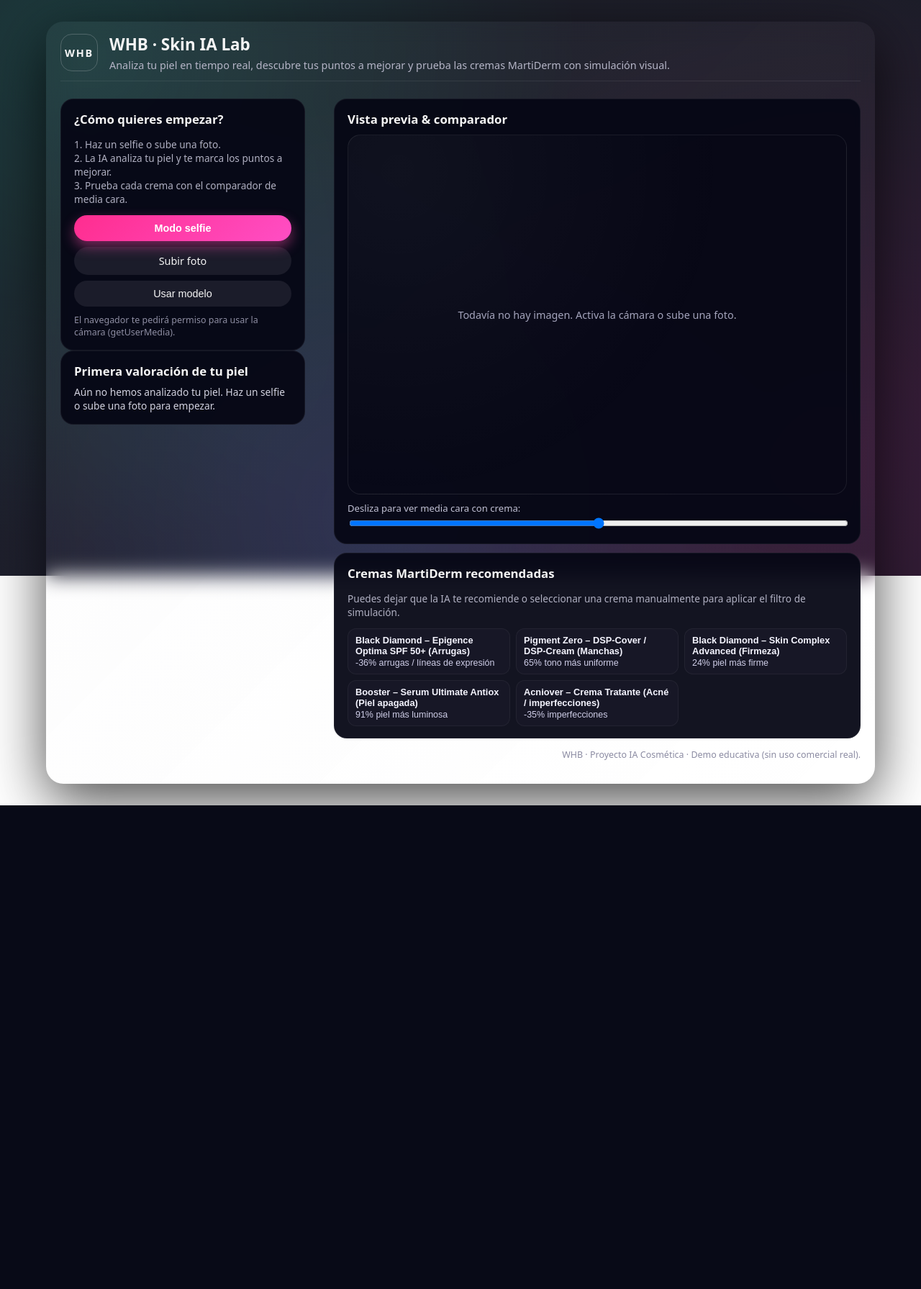
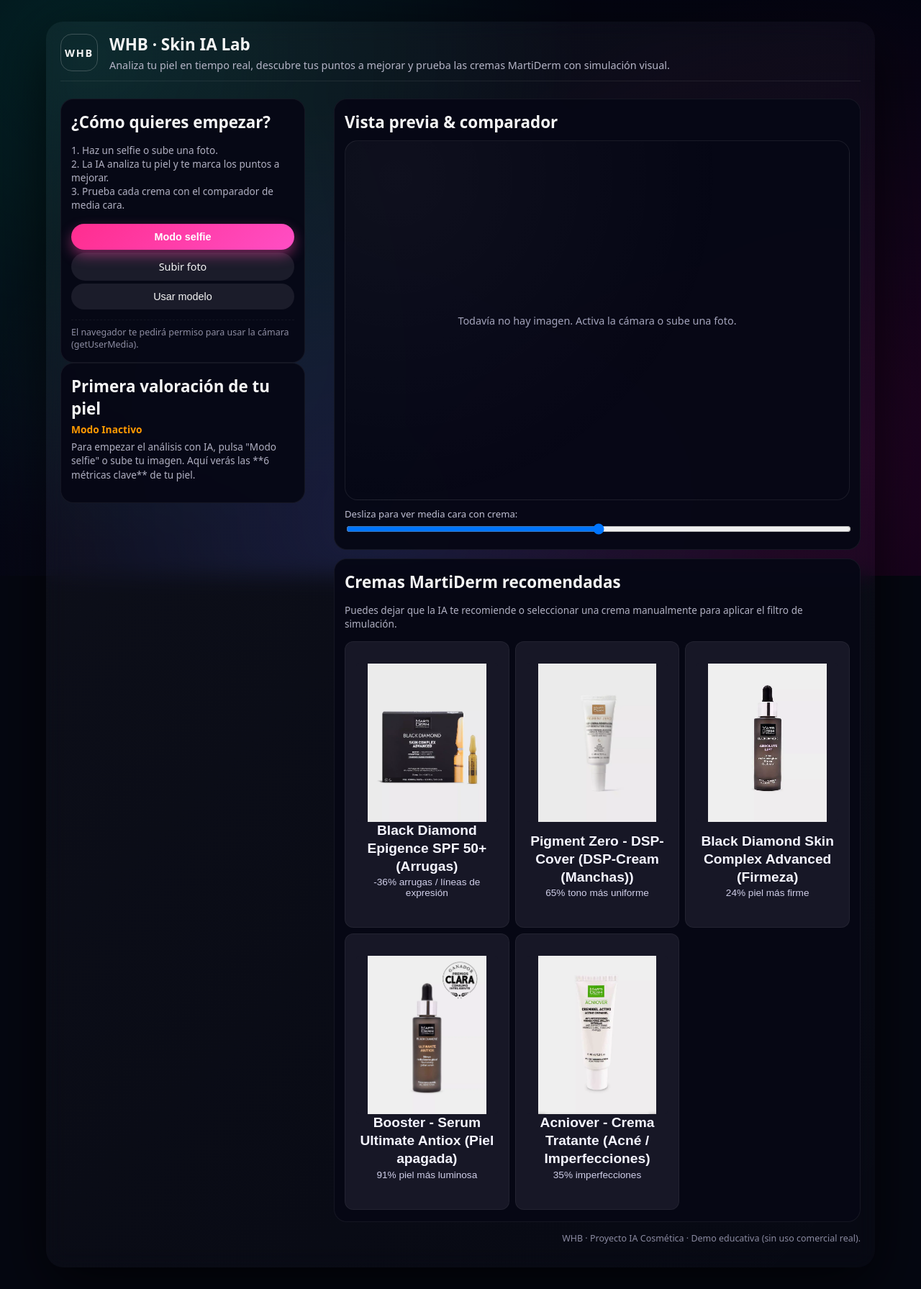
Before and after one commit to welin-silva/WHB, a Flask app: page / in a window 1280 px wide. Shown: the whole page at 72% size. Before the commit the page ends 1119 px from the top, so only its background shows below. Run offline with Flask 3, Linux system fonts and the light colour scheme.

Commit message:
Bastantes cambios incluidas las imagenes de los productos

```diff
--- a/whb/backend/app.py
+++ b/whb/backend/app.py
@@ -20,33 +20,33 @@
 MARTIDERM_PRODUCTS = [
     {
         "id": "arrugas",
-        "nombre": "Black Diamond – Epigence Optima SPF 50+ (Arrugas)",
+        "nombre": "Black Diamond Epigence SPF 50+ (Arrugas)",
         "beneficio": "-36% arrugas / líneas de expresión",
-        "descripcion": "Ayuda a reducir arrugas en contorno de ojos, frente y boca."
+        "imagen_url": "/static/img/arrugas.jpeg"  # RUTA DE IMAGEN
     },
     {
         "id": "manchas",
-        "nombre": "Pigment Zero – DSP-Cover / DSP-Cream (Manchas)",
+        "nombre": "Pigment Zero - DSP-Cover (DSP-Cream (Manchas))",
         "beneficio": "65% tono más uniforme",
-        "descripcion": "Reduce la apariencia de manchas e iguala el tono de la piel."
+        "imagen_url": "/static/img/manchas.jpeg"
     },
     {
         "id": "firmeza",
-        "nombre": "Black Diamond – Skin Complex Advanced (Firmeza)",
+        "nombre": "Black Diamond Skin Complex Advanced (Firmeza)",
         "beneficio": "24% piel más firme",
-        "descripcion": "Mejora la firmeza y la forma del óvalo facial y pómulos."
+        "imagen_url": "/static/img/firmeza.jpeg"
     },
     {
         "id": "piel_apagada",
-        "nombre": "Booster – Serum Ultimate Antiox (Piel apagada)",
+        "nombre": "Booster - Serum Ultimate Antiox (Piel apagada)",
         "beneficio": "91% piel más luminosa",
-        "descripcion": "Aporta luminosidad y efecto glow a la piel cansada."
+        "imagen_url": "/static/img/piel_apagada.jpeg"
     },
     {
         "id": "acne",
-        "nombre": "Acniover – Crema Tratante (Acné / imperfecciones)",
-        "beneficio": "-35% imperfecciones",
-        "descripcion": "Reduce el acné, las imperfecciones y unifica el tono."
+        "nombre": "Acniover - Crema Tratante (Acné / Imperfecciones)",
+        "beneficio": "35% imperfecciones",
+        "imagen_url": "/static/img/acne.jpeg"
     },
 ]
 
--- a/whb/frontend/static/css/whb.css
+++ b/whb/frontend/static/css/whb.css
@@ -2,16 +2,14 @@
  * CONFIGURACIÓN BASE    *
  *********************************/
 * {
-    /* Define que el padding y el borde se incluyan en el ancho y alto total */
     box-sizing: border-box;
 }
 
-/* Estilos principales del cuerpo: fuente, color de fondo, margen */
 body {
     margin: 0;
     font-family: system-ui, -apple-system, BlinkMacSystemFont, "SF Pro", sans-serif;
     color: #f5f5f5;
-    background: #ffffff;
+    background: #050711;
     min-height: 100vh;
 }
 
@@ -19,7 +17,6 @@
 /*********************************
  * FONDO Y WRAPPER       *
  *********************************/
-/* Fondo futurista: gradientes fijos y abstractos */
 .bg-futuristic {
     position: fixed;
     inset: 0;
@@ -32,22 +29,20 @@
     z-index: -2;
 }
 
-/* Contenedor principal de la aplicación (centrado, tamaño máximo y efectos visuales) */
 .app-wrapper {
-    max-width: 90vw; /* Usa el 90% del ancho de la pantalla */
-    margin: 30px auto; /* Margen superior/inferior para separarlo de los bordes */
+    max-width: 90vw;
+    margin: 30px auto;
     padding: 16px 20px 32px;
     backdrop-filter: blur(14px);
-background: linear-gradient(135deg, rgba(200, 200, 210, 0.05), rgba(255, 255, 255, 0.01));
+    background: linear-gradient(135deg, rgba(200, 200, 210, 0.05), rgba(255, 255, 255, 0.01));
     border-radius: 24px;
     box-shadow: 0 24px 80px rgba(0, 0, 0, 0.7);
-    min-height: 95vh; /* Altura mínima para forzar el crecimiento y evitar scroll */
+    min-height: 95vh;
 }
 
 /*********************************
  * ENCABEZADO (HEADER)   *
  *********************************/
-/* Estilos principales del encabezado: usa flexbox para alinear el logo y el texto */
 .app-header {
     display: flex;
     align-items: center;
@@ -57,7 +52,6 @@
     padding-bottom: 12px;
 }
 
-/* Estilos del contenedor del logo */
 .logo {
     width: 52px;
     height: 52px;
@@ -71,7 +65,6 @@
     font-size: 0.9rem;
 }
 
-/* Títulos y párrafos dentro del encabezado */
 .header-text h1 {
     margin: 0 0 4px;
     font-size: 1.4rem;
@@ -87,32 +80,33 @@
 /*********************************
  * LAYOUT PRINCIPAL (GRID)  *
  *********************************/
-/* Contenedor principal: usa Grid para la estructura de 2 columnas (panel izq. y der.) */
 .app-main {
     display: grid;
     grid-template-columns: minmax(0, 340px) minmax(0, 1fr);
     gap: 40px;
 }
 
-/* Estilos comunes para todas las tarjetas de contenido (card, viewer, products) */
 .card,
 .viewer-card,
 .products-card {
     background: rgba(7, 8, 22, 0.95);
     border-radius: 18px;
-    padding: 16px 18px;
+    padding: 16px 14px;
     border: 1px solid rgba(255, 255, 255, 0.06);
 }
 
-/* Estilos para todos los títulos H2 dentro de las tarjetas */
 .card h2,
 .viewer-card h2,
 .products-card h2 {
-    margin: 0 0 8px;
-    font-size: 1.05rem;
+    font-size: 1.4rem;
+    font-weight: 700;
+    margin: 0 0 4px;
 }
 
-/* Estilo para texto pequeño y secundario */
+.products-card p.small {
+    margin-bottom: 15px;
+}
+
 .small {
     font-size: 0.85rem;
     color: #b0b0c2;
@@ -122,7 +116,6 @@
 /*********************************
  * ESTILOS DE BOTONES     *
  *********************************/
-/* Estilos base para todos los botones (incluye la etiqueta de "Subir foto") */
 .btn {
     width: 100%;
     border-radius: 999px;
@@ -134,7 +127,6 @@
     transition: transform 0.08s ease, box-shadow 0.08s ease, background 0.15s ease;
 }
 
-/* Estilos del botón principal (color degradado rosa/morado) */
 .btn-primary {
     background: linear-gradient(135deg, #ff2d8f, #ff4ec4);
     color: #fff;
@@ -142,59 +134,51 @@
     box-shadow: 0 8px 18px rgba(255, 77, 172, 0.45);
 }
 
-/* Estilos del botón secundario (fondo oscuro). Modificado para que el <label> se vea bien. */
 .btn-secondary {
     background: #1b1c2a;
     color: #f5f5f5;
-    display: block; /* Obliga a la etiqueta a tomar todo el ancho */
-    text-align: center; /* Centra el texto dentro de la etiqueta */
+    display: block;
+    text-align: center;
 }
 
-/* Efecto de hover (al pasar el ratón) para todos los botones */
 .btn:hover {
     transform: translateY(-1px);
     box-shadow: 0 10px 25px rgba(0, 0, 0, 0.35);
 }
 
-/* Estilos del grupo de botones (controla el espaciado entre ellos) */
 .button-group .btn {
-    /* Asegura que todos los botones en el grupo tengan el margen para separarse */
-    margin-top: 8px;
+    margin-top: 4px;
 }
 
-/* Elimina el margen superior en el primer botón del grupo */
 .button-group .btn:first-child {
-    margin-top: 0;
+    margin-top: 4px;
 }
 
-/* Estilo para las notas informativas pequeñas */
 .note {
-    margin-top: 10px;
+    margin-top: 14px;
     font-size: 0.78rem;
     color: #8e8ea3;
+    border-top: 1px dashed rgba(255, 255, 255, 0.05);
+    padding-top: 8px;
 }
-
 
 /*********************************
  * VISOR Y COMPARADOR    *
  *********************************/
-/* Ajuste de margen para la tarjeta del visor */
 .viewer-card {
     margin-bottom: 12px;
 }
 
-/* Contenedor del visor de imágenes/vídeo (marco y fondo de la zona de previsualización) */
 .viewer-container {
     margin-top: 10px;
     position: relative;
     border-radius: 18px;
     overflow: hidden;
     background: radial-gradient(circle at 10% 10%, rgba(255, 255, 255, 0.04), transparent 60%);
-    min-height: 500px; /* Altura mínima para que se estire verticalmente */
+    min-height: 500px;
     border: 1px solid rgba(255, 255, 255, 0.08);
 }
 
-/* Oculta el elemento de vídeo por defecto */
 #video {
     width: 100%;
     height: 100%;
@@ -202,14 +186,12 @@
     display: none;
 }
 
-/* Contenedor para el comparador de media cara (oculto por defecto) */
 .compare-wrapper {
     position: absolute;
     inset: 0;
     display: none;
 }
 
-/* Estilo base para las capas de imagen (original y filtrada) */
 .img-layer {
     position: absolute;
     inset: 0;
@@ -218,12 +200,10 @@
     object-fit: contain;
     object-position: center;
 }
-/* Capa superior (imagen con filtro). El clip se ajusta con JS para crear el efecto de división. */
 .top-layer {
     clip-path: inset(0 50% 0 0);
 }
 
-/* Línea divisoria en el comparador */
 .compare-divider {
     position: absolute;
     top: 0;
@@ -236,7 +216,6 @@
     pointer-events: none;
 }
 
-/* Texto que se muestra cuando no hay imagen activa */
 .no-image-text {
     position: absolute;
     inset: 0;
@@ -249,14 +228,12 @@
     text-align: center;
 }
 
-/* Fila que contiene la etiqueta y el slider de comparación */
 .slider-row {
     margin-top: 10px;
     font-size: 0.82rem;
     color: #c1c1d4;
 }
 
-/* Estilo del slider de comparación */
 #compareSlider {
     width: 100%;
     margin-top: 4px;
@@ -266,70 +243,200 @@
 /*********************************
  * RESULTADOS Y PRODUCTOS    *
  *********************************/
-/* Estilo del texto que muestra el resultado del análisis de la piel */
 .resultado-text {
     font-size: 0.86rem;
     color: #d3d3e0;
 }
 
-/* Estilo para las listas desordenadas dentro del resultado */
 .resultado-text ul {
     padding-left: 18px;
     margin: 6px 0 0;
 }
 
-/* Contenedor de la rejilla de productos, usa Grid para disposición flexible */
+#initialMessage p {
+    line-height: 1.4;
+}
+#initialMessage p:first-child {
+    color: #ff9900;
+    margin-bottom: 0;
+}
+
 .products-grid {
     display: grid;
-    grid-template-columns: repeat(auto-fit, minmax(180px, 1fr));
+    grid-template-columns: repeat(auto-fit, minmax(220px, 1fr));
+    grid-auto-rows: minmax(140px, auto);
+    grid-auto-flow: dense;
     gap: 8px;
     margin-top: 8px;
 }
 
-/* Estilo base de cada pastilla de producto (botón) */
 .product-pill {
     background: #171726;
     border-radius: 12px;
     border: 1px solid rgba(255, 255, 255, 0.05);
-    padding: 8px 10px;
+    padding: 15px 15px 10px;
     text-align: left;
     cursor: pointer;
     font-size: 0.8rem;
     color: #f5f5ff;
     display: flex;
     flex-direction: column;
-    gap: 2px;
+    align-items: flex-start;
+    justify-content: space-between;
+    min-height: 140px;
+    gap: 0;
     transition: border 0.1s ease, background 0.1s ease, transform 0.08s ease;
 }
 
-/* Efecto hover en las pastillas de producto */
+.product-pill * {
+    pointer-events: none;
+}
+
+.product-pill-lg {
+    grid-row: span 2;
+    min-height: 290px;
+    padding: 20px 15px;
+}
+
+.product-image-container {
+    width: 100%;
+    height: auto;
+    max-height: 180px;
+    margin-top: 10px;
+    align-self: center;
+
+    display: flex;
+    justify-content: center;
+    align-items: center;
+
+    overflow: hidden;
+    flex-shrink: 0;
+    background-color: #171726;
+    border-radius: 4px;
+    transition: background-color 0.1s ease;
+}
+
+.product-pill:hover .product-image-container {
+    background-color: #1e1f34;
+}
+
+.product-image {
+    width: 100%;
+    height: 100%;
+    object-fit: contain;
+}
+
+.product-details {
+    display: flex;
+    flex-direction: column;
+    gap: 2px;
+    width: 100%;
+    min-width: 0;
+    margin-bottom: 20px;
+
+    align-items: center;
+    text-align: center;
+}
+
+.product-name {
+    font-weight: 600;
+    font-size: 0.9rem;
+    line-height: 1.3;
+}
+.product-beneficio {
+    font-size: 0.75rem;
+    color: #d0cfe9;
+}
+
+
 .product-pill:hover {
     border-color: rgba(255, 45, 143, 0.6);
-    background: #1e1f34;
+    background-color: #1e1f34;
     transform: translateY(-1px);
 }
 
-/* Estilo cuando una pastilla de producto está activa/seleccionada */
+.product-pill.active .product-image-container {
+    background-color: #24172a;
+}
+
 .product-pill.active {
     border-color: #ff2d8f;
     background: #24172a;
+    background-color: #24172a;
 }
 
-/* Tipografía de los detalles del producto */
-.product-name {
-    font-weight: 600;
+.product-pill-lg .product-image-container {
+    max-height: 220px;
+}
+.product-pill-lg .product-name {
+    font-size: 1.2rem;
+}
+.product-pill-lg .product-beneficio {
+    font-size: 0.85rem;
 }
 
-.product-beneficio {
-    font-size: 0.78rem;
-    color: #d0cfe9;
+
+/*********************************
+ * ESTILOS DE ANÁLISIS IA - NUEVOS *
+ *********************************/
+.analysis-title {
+    font-size: 0.95rem;
+    font-weight: 600;
+    margin: 12px 0 8px;
+    color: #00ffc8;
+    border-bottom: 1px solid rgba(0, 255, 200, 0.2);
+    padding-bottom: 4px;
+}
+
+.analysis-grid {
+    display: flex;
+    flex-direction: column;
+    gap: 12px;
+}
+
+.analysis-item {
+    display: flex;
+    justify-content: space-between;
+    font-size: 0.9rem;
+    padding-right: 10px;
+}
+
+.analysis-item .metric {
+    font-weight: 400;
+    color: #b0b0c2;
+    flex-basis: 65%;
+}
+
+.analysis-item .value {
+    font-weight: 700;
+    text-align: right;
+}
+
+.result-warning {
+    color: #ff9900;
+}
+.result-critical {
+    color: #ff2d8f;
+}
+
+.simple-list {
+    list-style: none;
+    padding: 0;
+    margin-top: 8px;
+    font-size: 0.85rem;
+    line-height: 1.6;
+}
+.simple-list li {
+    color: #d3d3e0;
+}
+.simple-list li strong {
+    color: #ffffff;
 }
 
 
 /*********************************
  * PIE DE PÁGINA          *
  *********************************/
-/* Estilo del pie de página */
 .app-footer {
     margin-top: 14px;
     font-size: 0.78rem;
@@ -343,70 +450,69 @@
  *********************************/
 /* Tablet y Móviles (Pantallas de hasta 1024px) */
 @media (max-width: 1024px) {
-    /* El layout principal de 2 columnas se convierte en 1 columna apilada */
     .app-main {
         grid-template-columns: minmax(0, 1fr);
         gap: 30px;
     }
 
-    /* El contenedor principal puede ser un poco más pequeño en tablets */
     .app-wrapper {
         max-width: 95vw;
         min-height: auto;
     }
 
-    /* Reducimos el tamaño mínimo del visor en tablet (se vuelve scrollable) */
     .viewer-container {
         min-height: 400px;
     }
 
-    /* La rejilla de productos debe tener columnas más pequeñas en tablets */
     .products-grid {
-        grid-template-columns: repeat(auto-fit, minmax(150px, 1fr));
+        grid-template-columns: repeat(auto-fit, minmax(220px, 1fr));
+        grid-auto-rows: minmax(120px, auto);
+    }
+
+    .product-pill {
+        min-height: 120px;
+    }
+    .product-pill-lg {
+        min-height: 250px;
+        padding: 15px 15px 10px;
+        grid-row: span 2;
     }
 }
 
 /* Móviles (Pantallas de hasta 600px) */
 @media (max-width: 600px) {
-    /* Reducimos el padding general */
     .app-wrapper {
         padding: 12px 12px 20px;
-        margin: 0; /* Quitamos el margen para móviles, ocupa todo el ancho */
-        border-radius: 0; /* Opcional: quitamos el borde redondeado para móviles */
+        margin: 0;
+        border-radius: 0;
         max-width: 100vw;
     }
 
-    /* El encabezado se vuelve más compacto */
     .app-header {
         flex-direction: column;
         align-items: flex-start;
         gap: 8px;
     }
 
-    /* El logo se ajusta */
     .logo {
         width: 40px;
         height: 40px;
     }
 
-    /* Aseguramos que las tarjetas tengan un poco menos de padding */
     .card,
     .viewer-card,
     .products-card {
         padding: 12px 14px;
     }
 
-    /* Ajustamos la altura mínima del visor para que quepa mejor en la pantalla */
     .viewer-container {
         min-height: 300px;
     }
 
-    /* Reducimos el tamaño de las columnas de la rejilla de productos para móviles */
     .products-grid {
         grid-template-columns: repeat(auto-fit, minmax(100px, 1fr));
     }
 
-    /* Ajustamos el tamaño de fuente para móviles */
     .header-text h1 {
         font-size: 1.2rem;
     }
--- a/whb/frontend/templates/index.html
+++ b/whb/frontend/templates/index.html
@@ -43,15 +43,34 @@
             <div class="card" id="analysisCard">
                 <h2>Primera valoración de tu piel</h2>
                 <div id="resultado" class="resultado-text">
-                    Aún no hemos analizado tu piel. Haz un selfie o sube una foto para empezar.
-                </div>
+                    <div id="initialMessage">
+                        <p style="margin: 0; font-weight: 600;">Modo Inactivo</p>
+                        <p class="small" style="margin-top: 5px;">
+                            Para empezar el análisis con IA, pulsa "Modo selfie" o sube tu imagen.
+                            Aquí verás las **6 métricas clave** de tu piel.
+                        </p>
+                    </div>
+
+                    <div id="iaResults" style="display: none;">
+
+                        <h3 class="analysis-title">Puntos Clave Detectados</h3>
+
+                        <div class="analysis-grid" id="analysisDataGrid">
+                            </div>
+
+                        <h3 class="analysis-title">Resumen de Recomendaciones</h3>
+
+                        <ul class="simple-list" id="recommendationSummary">
+                            </ul>
+
+                    </div>
+                    </div>
             </div>
-        </section>
+            </section>
 
         <section class="right-panel">
             <div class="viewer-card">
                 <h2>Vista previa & comparador</h2>
-
                 <div class="viewer-container">
                     <video id="video" autoplay playsinline></video>
 
@@ -77,9 +96,14 @@
                 <p class="small">Puedes dejar que la IA te recomiende o seleccionar una crema manualmente para aplicar el filtro de simulación.</p>
                 <div class="products-grid">
                     {% for p in productos %}
-                    <button class="product-pill" data-product-id="{{ p.id }}">
-                        <span class="product-name">{{ p.nombre }}</span>
-                        <span class="product-beneficio">{{ p.beneficio }}</span>
+                    <button class="product-pill product-pill-lg" data-product-id="{{ p.id }}">
+                        <div class="product-image-container">
+                            <img src="{{ p.imagen_url }}" alt="{{ p.nombre }}" class="product-image">
+                        </div>
+                        <div class="product-details">
+                            <span class="product-name">{{ p.nombre }}</span>
+                            <span class="product-beneficio">{{ p.beneficio }}</span>
+                        </div>
                     </button>
                     {% endfor %}
                 </div>
```
Also changed, not shown: whb/frontend/static/img/acne.jpeg (added), whb/frontend/static/img/arrugas.jpeg (added), whb/frontend/static/img/firmeza.jpeg (added), whb/frontend/static/img/manchas.jpeg (added), whb/frontend/static/img/piel_apagada.jpeg (added).
